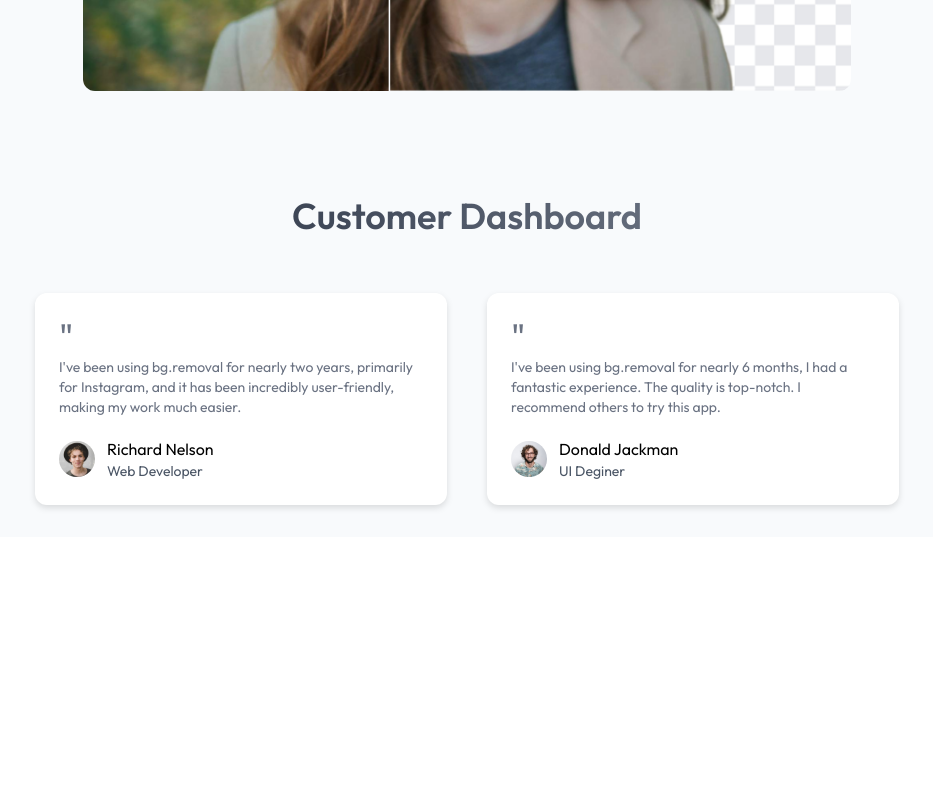
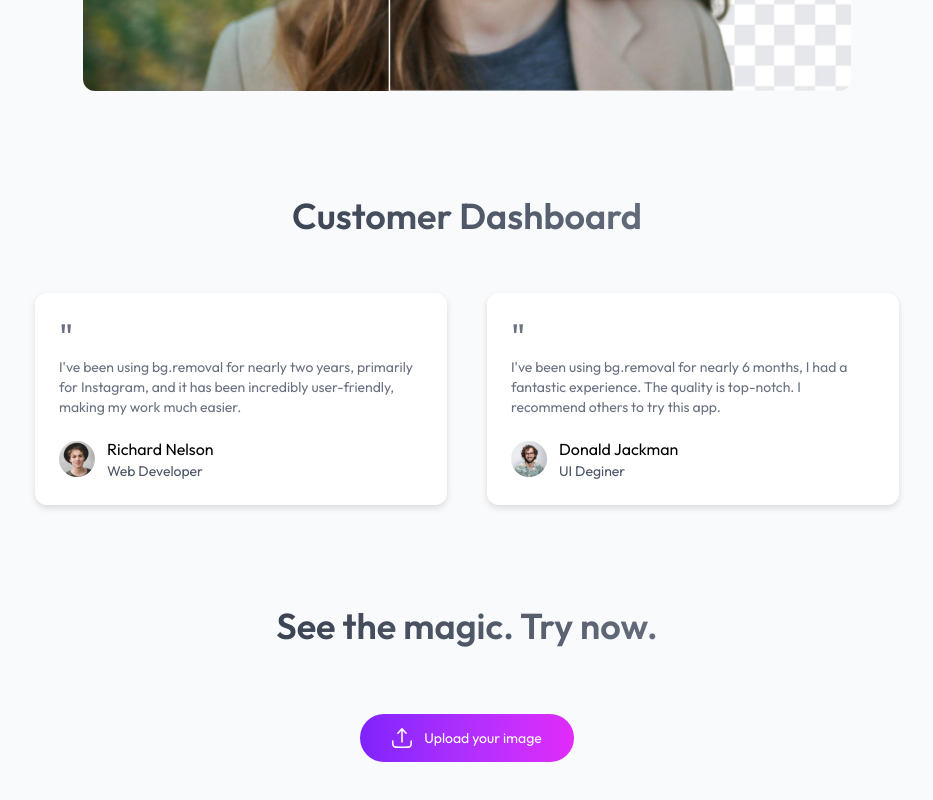
Before and after one commit to dinod001/bg-remover-SAAS-MERN-App, a React (Vite) app in the folder client/: page / in a window 1280 px wide. Shown: the part 1804-2604 px from the top of the page, without its empty margins (173-1106 px from the left). Before the commit the page ends 2341 px from the top, so only its background shows below. Built offline with nearby package versions, Linux system fonts and the light colour scheme.

Commit message:
Uploder component completed

```diff
--- /dev/null
+++ b/client/src/components/Uploader.jsx
@@ -0,0 +1,22 @@
+import React from 'react'
+import { assets } from '../assets/assets'
+
+const Uploader = () => {
+  return (
+    <div className='pb-16'>
+        {/*title*/}
+        <h1 className='text-center text-2xl md:text-3xl lg:text-4xl font-semibold bg-gradient-to-r from-gray-900 to-gray-400 bg-clip-text text-transparent leading-snug py-6 md:py-16'>See the magic. Try now.</h1>
+
+        <div className='text-center mb-24'>
+            <input type="file" name='' id='upload2' hidden />
+            <label htmlFor="upload2" className='inline-flex gap-3 px-8 py-3.5 rounded-full cursor-pointer bg-gradient-to-r from-violet-600 to-fuchsia-500 m-auto hover:scale-105 transition-all duration-700 '>
+                <img width={20} src={assets.upload_btn_icon} alt="" />
+                <p className='text-white text-sm'>Upload your image</p>
+            </label>
+        </div>
+
+    </div>
+  )
+}
+
+export default Uploader
--- a/client/src/pages/Home.jsx
+++ b/client/src/pages/Home.jsx
@@ -3,6 +3,7 @@
 import Steps from '../components/Steps'
 import BgSlider from '../components/BgSlider'
 import Testimonials from '../components/Testimonials'
+import Uploader from '../components/Uploader'
 
 const Home = () => {
   return (
@@ -11,6 +12,7 @@
       <Steps/>
       <BgSlider/>
       <Testimonials/>
+      <Uploader/>
     </div>
   )
 }
```
